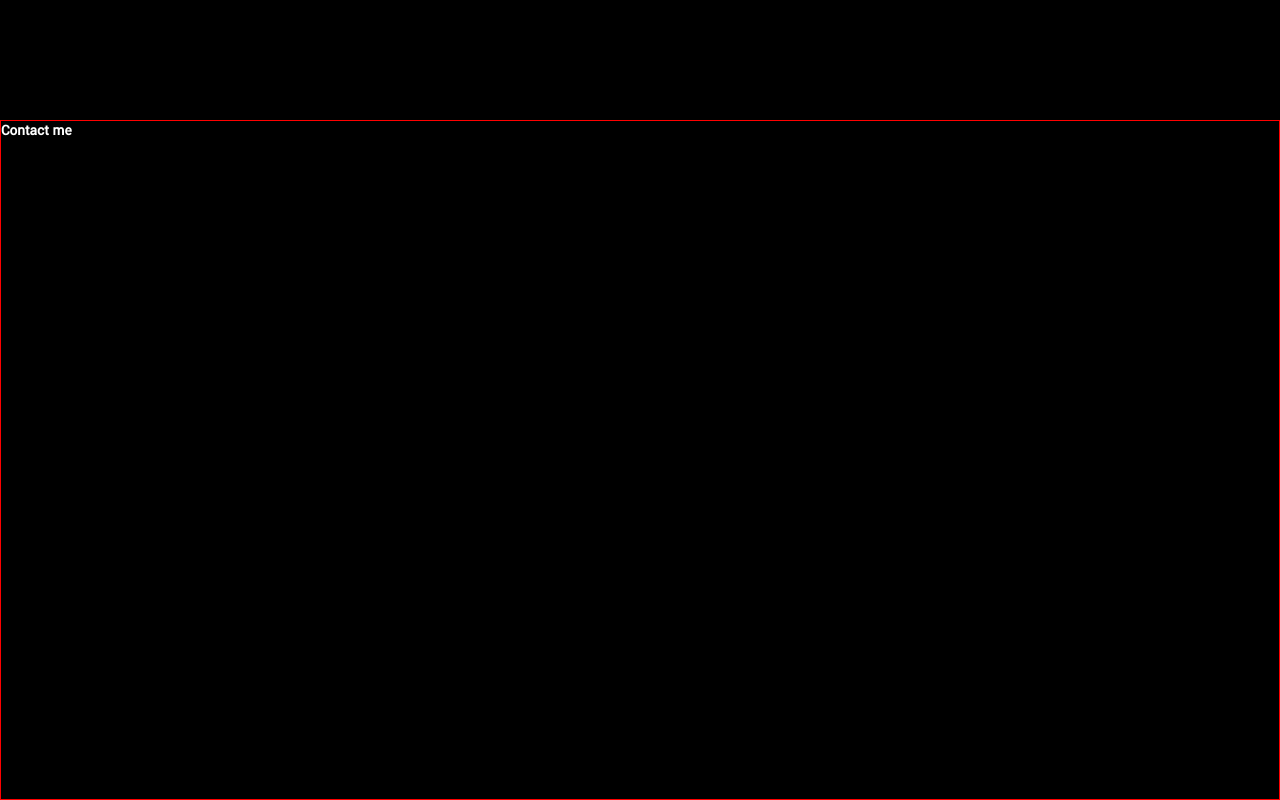
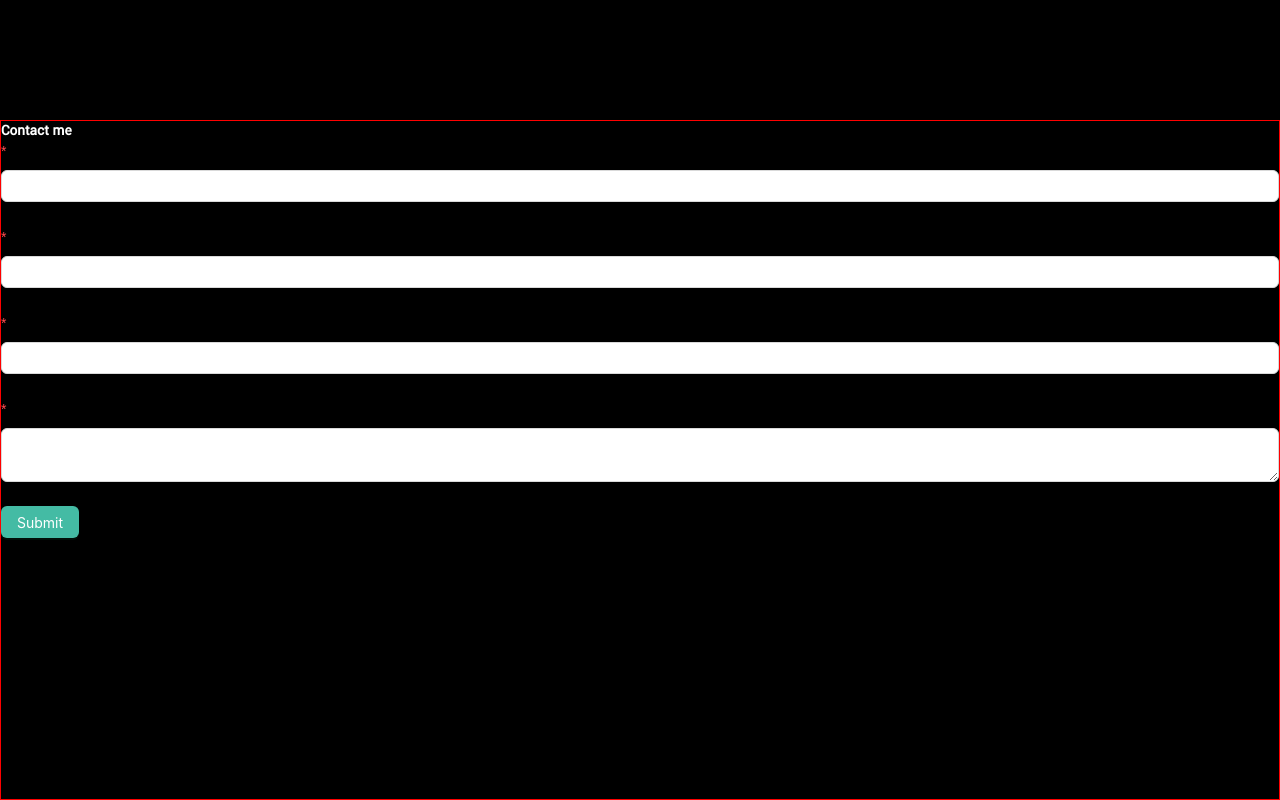
Before and after one commit to garzonsergio/garzonsergio.github.io, a React (Vite) app: page / in a window 1280 px wide. Shown: the part 1540-2340 px from the top of the page. Built offline with nearby package versions, Linux system fonts and the light colour scheme; a web font is replaced by a local one.

Commit message:
Fix:Form is now useful with antd components

```diff
--- a/src/components/ContactMe/ContactMe.tsx
+++ b/src/components/ContactMe/ContactMe.tsx
@@ -1,12 +1,15 @@
 import { useRef, FormEvent } from 'react';
 import emailjs from '@emailjs/browser';
-import { Form, Input, Button } from 'antd';
+import { Form, Input, Button, message } from 'antd';
 
 export function ContactMe() {
     // const form = useRef<HTMLFormElement>(null);
     const [form] = Form.useForm();
 
-    const temporarySubmit = (e:FormEvent)=>{
+    const formRef = useRef<HTMLFormElement>(null);
+    const { TextArea } = Input;
+
+    const temporarySubmit = (e: FormEvent) => {
         e.preventDefault();
         console.log(form.getFieldsValue());
     }
@@ -14,9 +17,14 @@ export function ContactMe() {
     const sendEmail = (e: FormEvent) => {
         e.preventDefault();
 
-        if (form.current) {
+
+        const data = {
+            ...form.getFieldsValue()
+            // , user_id: `${import.meta.env.VITE_PUBLIC_ID}`
+        }
+        console.log(data);
         emailjs
-                .sendForm(`${import.meta.env.VITE_SERVICE_ID}`, `${import.meta.env.VITE_TEMPLATE_ID}`, form.current, `${import.meta.env.VITE_PUBLIC_ID}`)
+            .send(`${import.meta.env.VITE_SERVICE_ID}`, `${import.meta.env.VITE_TEMPLATE_ID}`, data, `${import.meta.env.VITE_PUBLIC_ID}`)
             .then(
                 () => {
                     console.log('SUCCESS!');
@@ -25,7 +33,7 @@ export function ContactMe() {
                     console.log('FAILED...', error.text);
                 },
             );
-        }
+
     };
 
     return (
@@ -34,20 +42,38 @@ export function ContactMe() {
             <Form
                 name="contact-me"
                 layout="vertical"
-                onSubmitCapture={sendEmail}>
+                form={form}>
+                <Form.Item
+                    label="Name"
+                    name="user_name"
+                    rules={[{ required: true, message: 'Please input your name!' }]}>
+                    <Input />
+                </Form.Item>
+                <Form.Item
+                    label="Company"
+                    name="user_company"
+                    rules={[{ required: true, message: 'Please input your company name!' }]}>
+                    <Input />
+                </Form.Item>
+                <Form.Item
+                    label="Email"
+                    name="user_email"
+                    rules={[{ required: true, message: 'Please input your email!' }]}>
+                    <Input />
+                </Form.Item>
+                <Form.Item
+                    label="Message"
+                    name="message"
+                    rules={[{ required: true, message: 'Please input your message!' }]}>
+                    <TextArea />
+                </Form.Item>
+                <Form.Item>
+                    <Button type="primary" htmlType="submit" onClick={sendEmail}>
+                        Submit
+                    </Button>
+                </Form.Item>
 
             </Form>
-            {/* <form ref={form} onSubmit={sendEmail}>
-                <label>Name</label>
-                <input type="text" name="user_name" />
-                <label>Company</label>
-                <input type="text" name="user_company" />
-                <label>Email</label>
-                <input type="email" name="user_email" />
-                <label>Message</label>
-                <textarea name="message" />
-                <input type="submit" value="Send" />
-            </form> */}
         </section>
     );
 };
```
Lines whose indentation alone changed are shown as unchanged.
